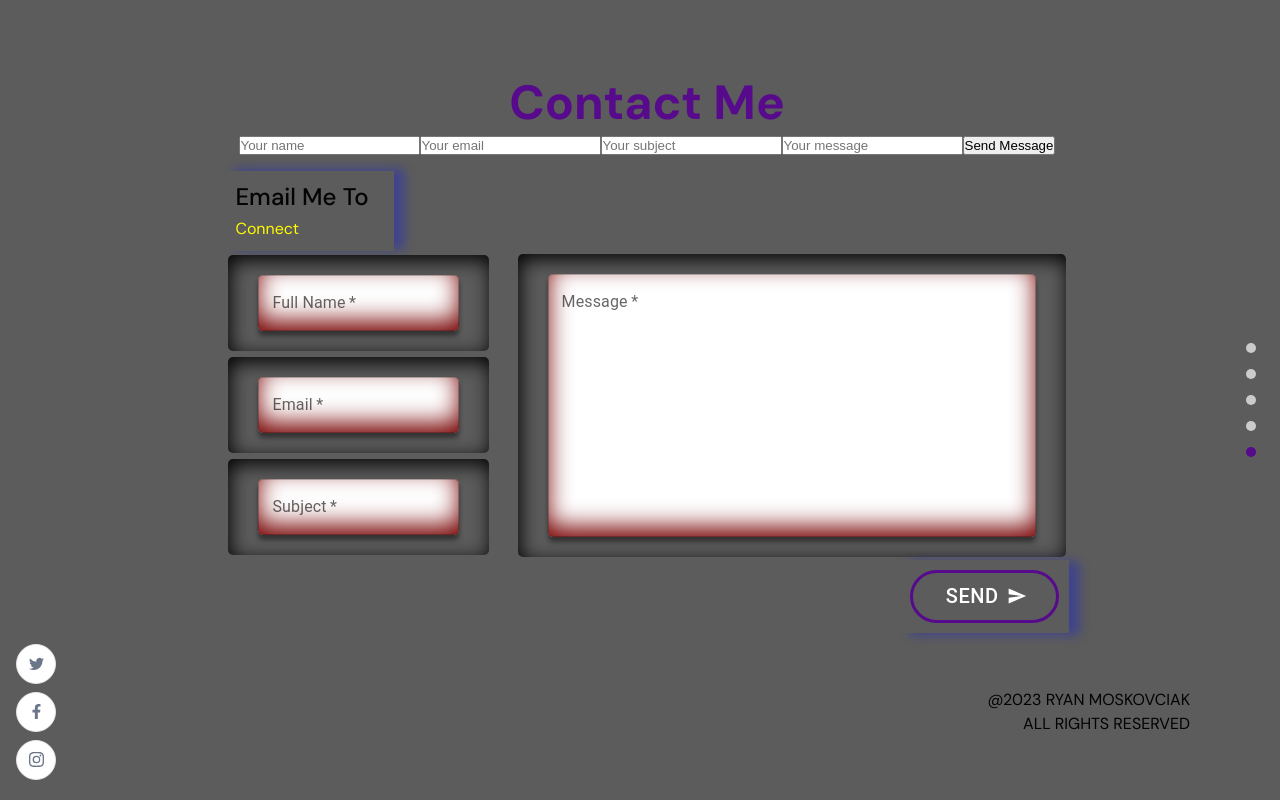
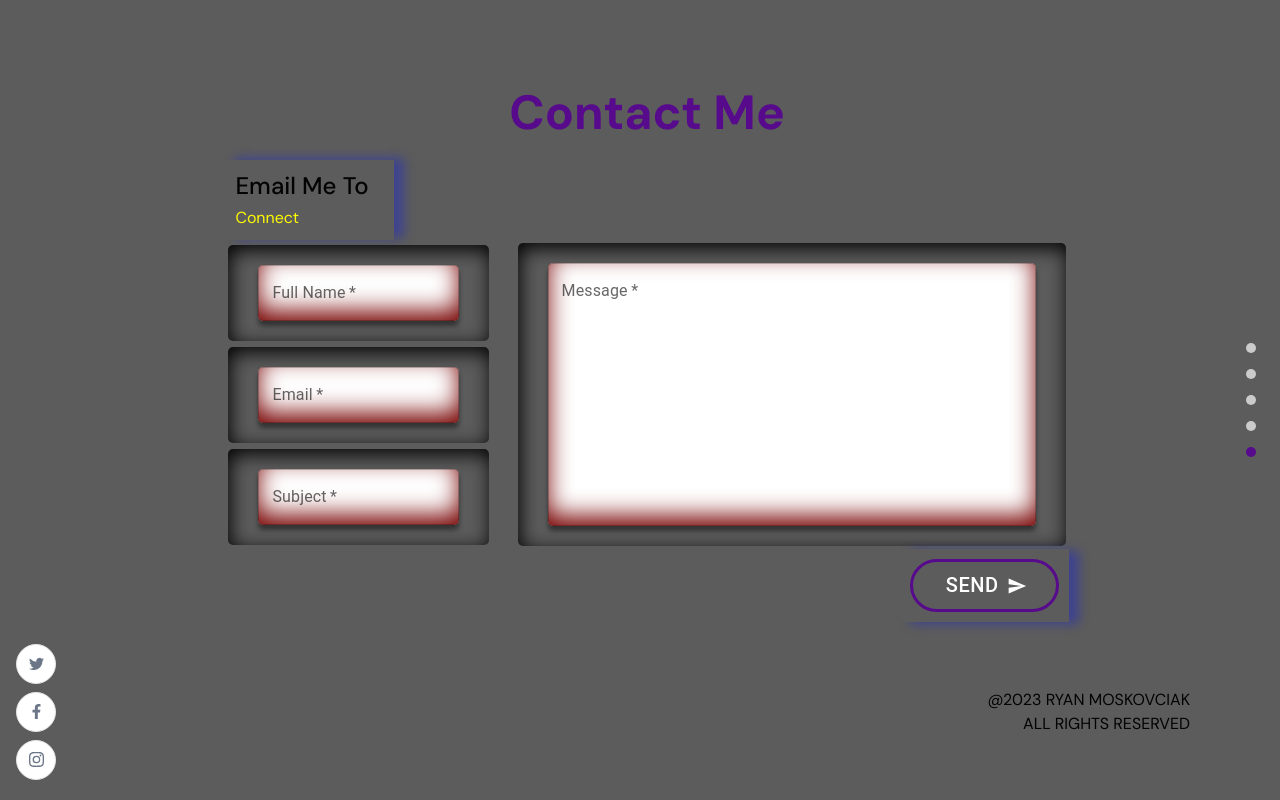
Before and after one commit to ryanMHub/RyanMPortfolio, a React (Create React App) app in the folder frontend_react/: page / in a window 1280 px wide. Shown: the part 3469-4269 px from the top of the page. Built offline with nearby package versions, Linux system fonts and the light colour scheme; no server answers.

Commit message:
Readjusted contact. Should work now.

```diff
--- a/frontend_react/src/container/Footer/Footer.jsx
+++ b/frontend_react/src/container/Footer/Footer.jsx
@@ -25,17 +25,9 @@ const Footer = () => {
     <>
       <h2 className="head-text"><span>Contact Me</span></h2>
 
-      <form name="contact" method="post">
+      <div className="app__contact-block">
+        <form className="app__contact-form" name="contact" method="post">
         <input type="hidden" name="form-name" value="contact" />
-        <input type="text" name="name" placeholder="Your name"/>
-        <input type="email" name="email" placeholder="Your email"/>
-        <input type="text" name="subject" placeholder="Your subject"/>
-        <input type="text" name="message" placeholder="Your message"/>
-        <button type="submit">Send Message</button>
-      </form>
-
-      <div className="app__contact-block">
-        <form className="app__contact-form" name="act" action="/contact" method="post">
           <div className="app__form-header">
             <h4 className="bold-text">Email Me To</h4>
             <p  className="p-text name-text">Connect</p>
```
